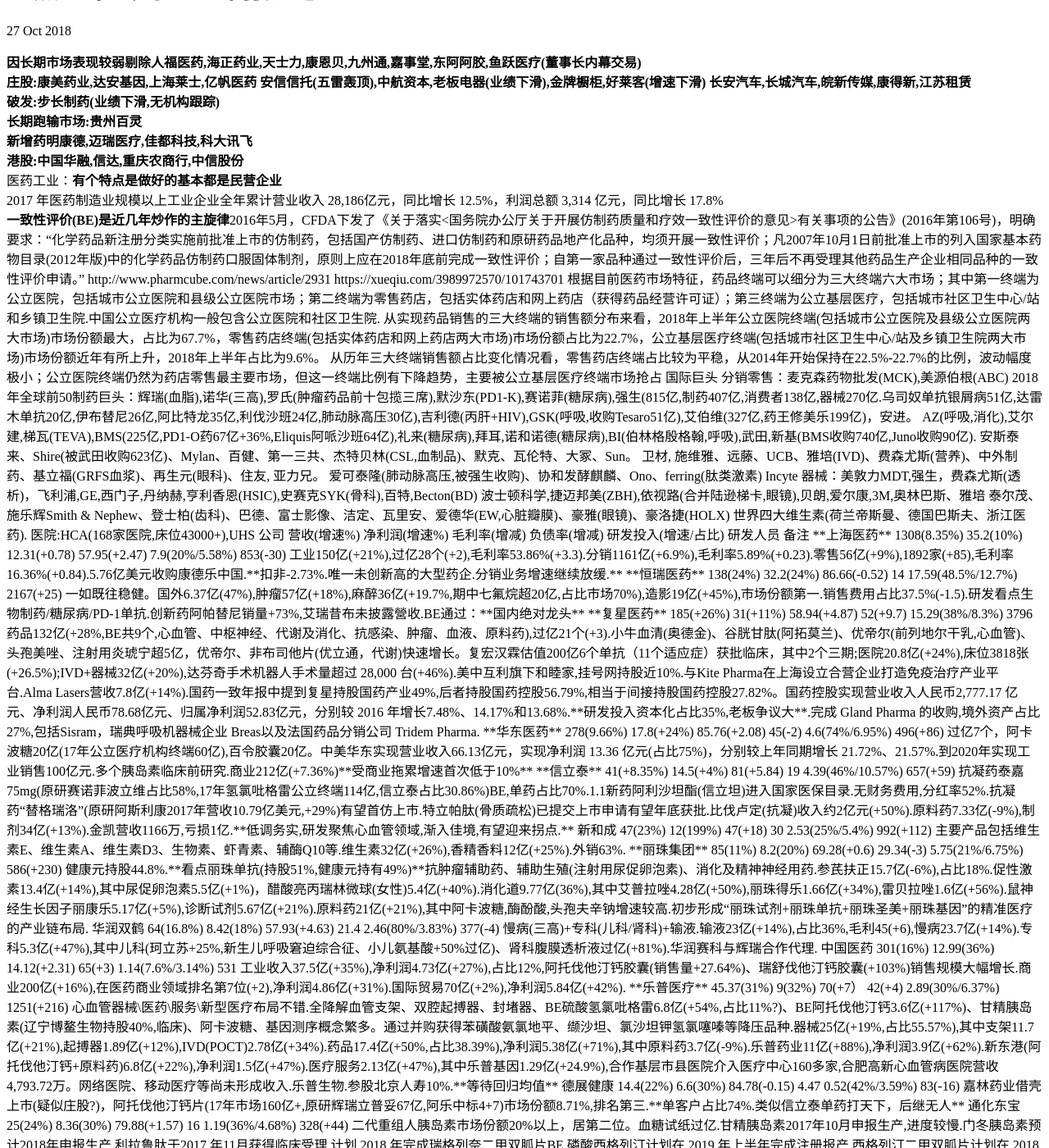
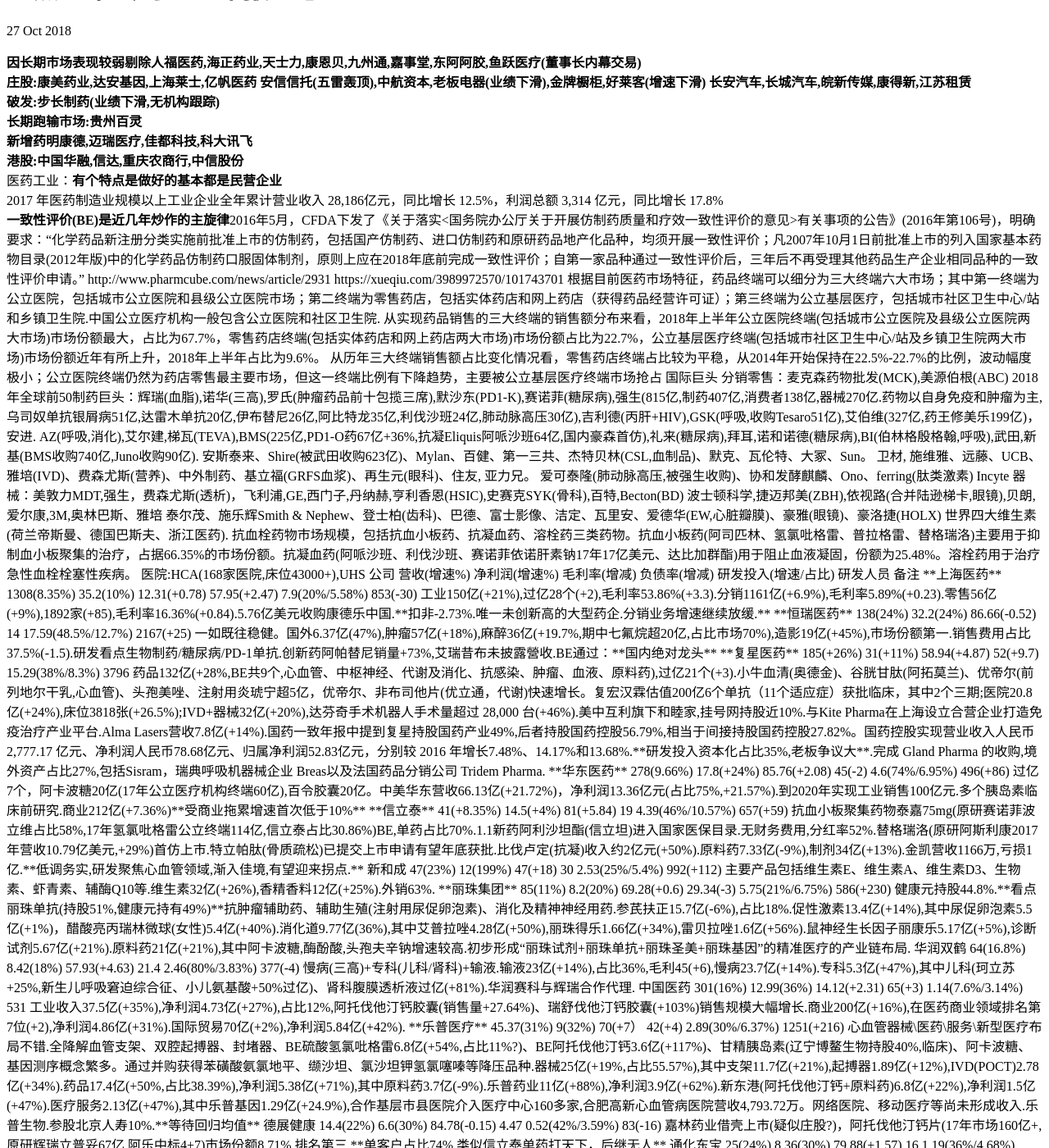
Before and after one commit to kingofhawks/kingofhawks.github.io, a Jekyll site: the page built from _posts/2018-10-27-重点上市公司2018年报汇总.md, in a window 1280 px wide and 1400 px high, scrolled down 226 px. Shown: the whole window at 82% size. Built offline with Jekyll 4.4.1, drawn with Linux system fonts in a browser that asks for light colours; our own code applies the rules of GitHub Pages for plain Markdown files; some of the changed text lies outside the part shown.

Commit message:
update post

```diff
--- a/_posts/2018-10-27-重点上市公司2018年报汇总.md
+++ b/_posts/2018-10-27-重点上市公司2018年报汇总.md
@@ -16,8 +16,8 @@
 从历年三大终端销售额占比变化情况看，零售药店终端占比较为平稳，从2014年开始保持在22.5%-22.7%的比例，波动幅度极小；公立医院终端仍然为药店零售最主要市场，但这一终端比例有下降趋势，主要被公立基层医疗终端市场抢占
 国际巨头
 分销零售：麦克森药物批发(MCK),美源伯根(ABC)
-2018年全球前50制药巨头：辉瑞(血脂),诺华(三高),罗氏(肿瘤药品前十包揽三席),默沙东(PD1-K),赛诺菲(糖尿病),强生(815亿,制药407亿,消费者138亿,器械270亿.乌司奴单抗银屑病51亿,达雷木单抗20亿,伊布替尼26亿,阿比特龙35亿,利伐沙班24亿,肺动脉高压30亿),吉利德(丙肝+HIV),GSK(呼吸,收购Tesaro51亿),艾伯维(327亿,药王修美乐199亿)，安进。
-AZ(呼吸,消化),艾尔建,梯瓦(TEVA),BMS(225亿,PD1-O药67亿+36%,Eliquis阿哌沙班64亿),礼来(糖尿病),拜耳,诺和诺德(糖尿病),BI(伯林格殷格翰,呼吸),武田,新基(BMS收购740亿,Juno收购90亿).
+2018年全球前50制药巨头：辉瑞(血脂),诺华(三高),罗氏(肿瘤药品前十包揽三席),默沙东(PD1-K),赛诺菲(糖尿病),强生(815亿,制药407亿,消费者138亿,器械270亿.药物以自身免疫和肿瘤为主,乌司奴单抗银屑病51亿,达雷木单抗20亿,伊布替尼26亿,阿比特龙35亿,利伐沙班24亿,肺动脉高压30亿),吉利德(丙肝+HIV),GSK(呼吸,收购Tesaro51亿),艾伯维(327亿,药王修美乐199亿)，安进.
+AZ(呼吸,消化),艾尔建,梯瓦(TEVA),BMS(225亿,PD1-O药67亿+36%,抗凝Eliquis阿哌沙班64亿,国内豪森首仿),礼来(糖尿病),拜耳,诺和诺德(糖尿病),BI(伯林格殷格翰,呼吸),武田,新基(BMS收购740亿,Juno收购90亿).
 安斯泰来、Shire(被武田收购623亿)、Mylan、百健、第一三共、杰特贝林(CSL,血制品)、默克、瓦伦特、大冢、Sun。
 卫材, 施维雅、远藤、UCB、雅培(IVD)、费森尤斯(营养)、中外制药、基立福(GRFS血浆)、再生元(眼科)、住友, 亚力兄。
 爱可泰隆(肺动脉高压,被强生收购)、协和发酵麒麟、Ono、ferring(肽类激素)
@@ -26,13 +26,14 @@
 波士顿科学,捷迈邦美(ZBH),依视路(合并陆逊梯卡,眼镜),贝朗,爱尔康,3M,奥林巴斯、雅培
 泰尔茂、施乐辉Smith & Nephew、登士柏(齿科)、巴德、富士影像、洁定、瓦里安、爱德华(EW,心脏瓣膜)、豪雅(眼镜)、豪洛捷(HOLX)
 世界四大维生素(荷兰帝斯曼、德国巴斯夫、浙江医药).
+抗血栓药物市场规模，包括抗血小板药、抗凝血药、溶栓药三类药物。抗血小板药(阿司匹林、氢氯吡格雷、普拉格雷、替格瑞洛)主要用于抑制血小板聚集的治疗，占据66.35%的市场份额。抗凝血药(阿哌沙班、利伐沙班、赛诺菲依诺肝素钠17年17亿美元、达比加群酯)用于阻止血液凝固，份额为25.48%。溶栓药用于治疗急性血栓栓塞性疾病。
 医院:HCA(168家医院,床位43000+),UHS
 公司          营收(增速%)       净利润(增速%)   毛利率(增减)   负债率(增减)    研发投入(增速/占比)    研发人员   备注
 **上海医药**    1308(8.35%)     35.2(10%)     12.31(+0.78)   57.95(+2.47)   7.9(20%/5.58%)       853(-30)      工业150亿(+21%),过亿28个(+2),毛利率53.86%(+3.3).分销1161亿(+6.9%),毛利率5.89%(+0.23).零售56亿(+9%),1892家(+85),毛利率16.36%(+0.84).5.76亿美元收购康德乐中国.**扣非-2.73%.唯一未创新高的大型药企.分销业务增速继续放缓.**
 **恒瑞医药**    138(24%)         32.2(24%)     86.66(-0.52)   14             17.59(48.5%/12.7%)   2167(+25)     一如既往稳健。国外6.37亿(47%),肿瘤57亿(+18%),麻醉36亿(+19.7%,期中七氟烷超20亿,占比市场70%),造影19亿(+45%),市场份额第一.销售费用占比37.5%(-1.5).研发看点生物制药/糖尿病/PD-1单抗.创新药阿帕替尼销量+73%,艾瑞昔布未披露營收.BE通过：**国内绝对龙头**
 **复星医药**    185(+26%)        31(+11%)       58.94(+4.87)  52(+9.7)      15.29(38%/8.3%)        3796     药品132亿(+28%,BE共9个,心血管、中枢神经、代谢及消化、抗感染、肿瘤、血液、原料药),过亿21个(+3).小牛血清(奥德金)、谷胱甘肽(阿拓莫兰)、优帝尔(前列地尔干乳,心血管)、头孢美唑、注射用炎琥宁超5亿，优帝尔、非布司他片(优立通，代谢)快速增长。复宏汉霖估值200亿6个单抗（11个适应症）获批临床，其中2个三期;医院20.8亿(+24%),床位3818张(+26.5%);IVD+器械32亿(+20%),达芬奇手术机器人手术量超过 28,000 台(+46%).美中互利旗下和睦家,挂号网持股近10%.与Kite Pharma在上海设立合营企业打造免疫治疗产业平台.Alma Lasers营收7.8亿(+14%).国药一致年报中提到复星持股国药产业49%,后者持股国药控股56.79%,相当于间接持股国药控股27.82%。国药控股实现营业收入人民币2,777.17 亿元、净利润人民币78.68亿元、归属净利润52.83亿元，分别较 2016 年增长7.48%、14.17%和13.68%.**研发投入资本化占比35%,老板争议大**.完成 Gland Pharma 的收购,境外资产占比27%,包括Sisram，瑞典呼吸机器械企业 Breas以及法国药品分销公司 Tridem Pharma.
-**华东医药**    278(9.66%)       17.8(+24%)    85.76(+2.08)   45(-2)        4.6(74%/6.95%)       496(+86)     过亿7个，阿卡波糖20亿(17年公立医疗机构终端60亿),百令胶囊20亿。中美华东实现营业收入66.13亿元，实现净利润 13.36 亿元(占比75%)，分别较上年同期增长 21.72%、21.57%.到2020年实现工业销售100亿元.多个胰岛素临床前研究.商业212亿(+7.36%)**受商业拖累增速首次低于10%**
-**信立泰**      41(+8.35%)       14.5(+4%)     81(+5.84)     19             4.39(46%/10.57%)     657(+59)  抗凝药泰嘉75mg(原研赛诺菲波立维占比58%,17年氢氯吡格雷公立终端114亿,信立泰占比30.86%)BE,单药占比70%.1.1新药阿利沙坦酯(信立坦)进入国家医保目录.无财务费用,分红率52%.抗凝药“替格瑞洛”(原研阿斯利康2017年营收10.79亿美元,+29%)有望首仿上市.特立帕肽(骨质疏松)已提交上市申请有望年底获批.比伐卢定(抗凝)收入约2亿元(+50%).原料药7.33亿(-9%),制剂34亿(+13%).金凯营收1166万,亏损1亿.**低调务实,研发聚焦心血管领域,渐入佳境,有望迎来拐点.**
+**华东医药**    278(9.66%)       17.8(+24%)    85.76(+2.08)   45(-2)        4.6(74%/6.95%)       496(+86)     过亿7个，阿卡波糖20亿(17年公立医疗机构终端60亿),百令胶囊20亿。中美华东营收66.13亿(+21.72%)，净利润13.36亿元(占比75%,+21.57%).到2020年实现工业销售100亿元.多个胰岛素临床前研究.商业212亿(+7.36%)**受商业拖累增速首次低于10%**
+**信立泰**      41(+8.35%)       14.5(+4%)     81(+5.84)     19             4.39(46%/10.57%)     657(+59)  抗血小板聚集药物泰嘉75mg(原研赛诺菲波立维占比58%,17年氢氯吡格雷公立终端114亿,信立泰占比30.86%)BE,单药占比70%.1.1新药阿利沙坦酯(信立坦)进入国家医保目录.无财务费用,分红率52%.替格瑞洛(原研阿斯利康2017年营收10.79亿美元,+29%)首仿上市.特立帕肽(骨质疏松)已提交上市申请有望年底获批.比伐卢定(抗凝)收入约2亿元(+50%).原料药7.33亿(-9%),制剂34亿(+13%).金凯营收1166万,亏损1亿.**低调务实,研发聚焦心血管领域,渐入佳境,有望迎来拐点.**
 新和成         47(23%)          12(199%)        47(+18)       30              2.53(25%/5.4%)      992(+112)     主要产品包括维生素E、维生素A、维生素D3、生物素、虾青素、辅酶Q10等.维生素32亿(+26%),香精香料12亿(+25%).外销63%.
 **丽珠集团**    85(11%)         8.2(20%)       69.28(+0.6)   29.34(-3)       5.75(21%/6.75%)      586(+230)     健康元持股44.8%.**看点丽珠单抗(持股51%,健康元持有49%)**抗肿瘤辅助药、辅助生殖(注射用尿促卵泡素)、消化及精神神经用药.参芪扶正15.7亿(-6%),占比18%.促性激素13.4亿(+14%),其中尿促卵泡素5.5亿(+1%)，醋酸亮丙瑞林微球(女性)5.4亿(+40%).消化道9.77亿(36%),其中艾普拉唑4.28亿(+50%),丽珠得乐1.66亿(+34%),雷贝拉唑1.6亿(+56%).鼠神经生长因子丽康乐5.17亿(+5%),诊断试剂5.67亿(+21%).原料药21亿(+21%),其中阿卡波糖,酶酚酸,头孢夫辛钠增速较高.初步形成“丽珠试剂+丽珠单抗+丽珠圣美+丽珠基因”的精准医疗的产业链布局.
 华润双鹤       64(16.8%)        8.42(18%)      57.93(+4.63)    21.4           2.46(80%/3.83%)      377(-4)      慢病(三高)+专科(儿科/肾科)+输液.输液23亿(+14%),占比36%,毛利45(+6),慢病23.7亿(+14%).专科5.3亿(+47%),其中儿科(珂立苏+25%,新生儿呼吸窘迫综合征、小儿氨基酸+50%过亿)、肾科腹膜透析液过亿(+81%).华润赛科与辉瑞合作代理.
```
